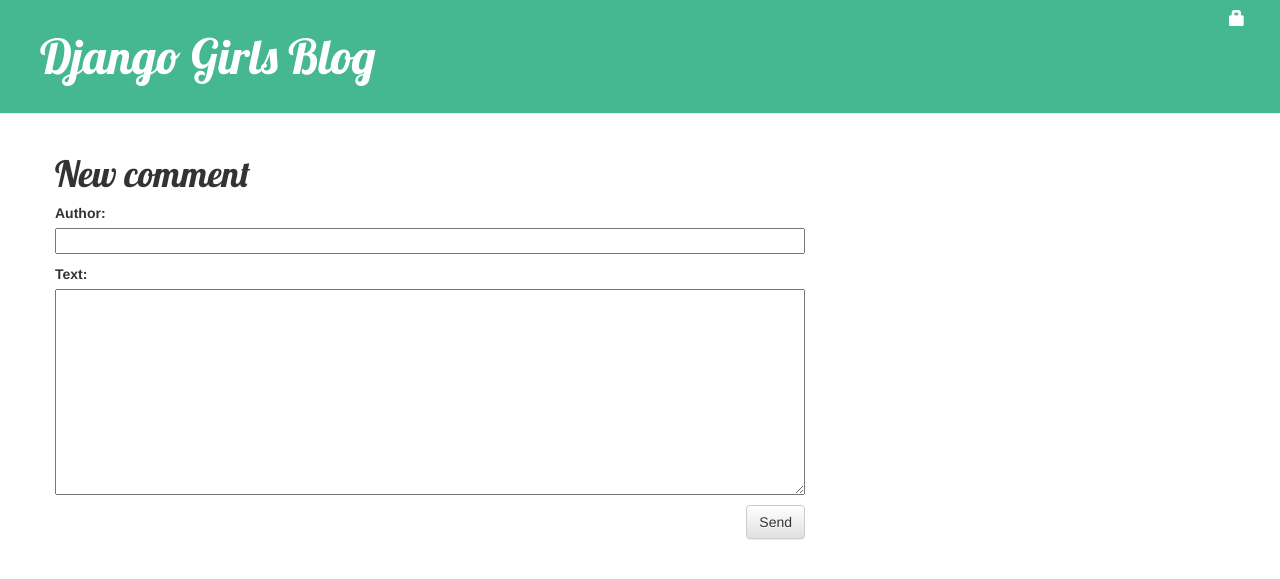
After one commit to Chaewon-IM/my-first-blog, a Django app: page /post/1/comment/ in a window 1280 px wide. The commit adds this page. Shown: the top 579 px of the page. Run offline with Django 3.2, Linux system fonts and the light colour scheme; tables that the repository leaves empty hold one stand-in row (values such as "Sample post"); some libraries are stand-ins or nearby versions.

Commit message:
applying comment

```diff
--- a/blog/admin.py
+++ b/blog/admin.py
@@ -1,7 +1,9 @@
 from django.contrib import admin
-from .models import Post
+from .models import Post, Comment
 
 
 admin.site.register(Post)
 
+admin.site.register(Comment)
+
 # Register your models here.
--- a/blog/forms.py
+++ b/blog/forms.py
@@ -1,8 +1,13 @@
 from django import forms
-from .models import Post
+from .models import Post, Comment
 
 class PostForm(forms.ModelForm):
 
     class Meta:
         model = Post
         fields = ('title', 'text',)
+
+class CommentForm(forms.ModelForm):
+    class Meta:
+        model = Comment
+        fields = ('author', 'text',)
--- a/blog/models.py
+++ b/blog/models.py
@@ -23,6 +23,26 @@ class Post(models.Model):
     def __str__(self):
         return self.title
 
+    def approved_comments(self):
+        return self.comments.filter(approved_comment=True)
+
+
+
+class Comment(models.Model):
+    post = models.ForeignKey('blog.Post', on_delete=models.CASCADE, related_name='comments')
+    author = models.CharField(max_length=200)
+    text= models.TextField()
+    created_date = models.DateTimeField(default=timezone.now)
+    approved_comment=models.BooleanField(default=False)
+
+    def approve(self):
+        self.approved_comment= True
+        self.save()
+
+    def __str__(self):
+        return self.text
+
+
 
 
 # Create your models here.
--- a/blog/static/css/blog.css
+++ b/blog/static/css/blog.css
@@ -53,3 +53,7 @@ h1, h2, h3, h4 {
 .post h1 a, .post h1 a:visited {
 	color:#2236e6c9;
 }
+
+.comment {
+	margin: 20px 0px 20px 20px;
+}
--- /dev/null
+++ b/blog/templates/blog/add_comment_to_post.html
@@ -0,0 +1,9 @@
+{% extends 'blog/base.html' %}
+
+{% block content %}
+    <h1>New comment</h1>
+    <form method = "POST" class="post-form">{%csrf_token %}
+        {{ form.as_p }}
+        <button type="submit" class="save btn btn-default">Send</button>
+    </form>
+{% endblock %}
--- a/blog/templates/blog/post_list.html
+++ b/blog/templates/blog/post_list.html
@@ -8,6 +8,7 @@
               </div>
               <h1><a href="{% url 'post_detail' pk=post.pk %}">{{ post.title }}</a></h1>
               <p>{{post.text|linebreaksbr}}</p>
+              <a href="{% url 'post_detail' pk=post.pk %}">Comments : {{ post.approved_comments.count }}</a>
             </div>
           {% endfor %}
         {% endblock %}
--- a/blog/urls.py
+++ b/blog/urls.py
@@ -9,4 +9,7 @@ urlpatterns = [
     path('drafts/', views.post_draft_list, name='post_draft_list'),
     path('post/<pk>/publish/',views.post_publish, name='post_publish'),
     path('post/<pk>/remove/', views.post_remove, name='post_remove'),
+    path('post/<pk>/comment/', views.add_comment_to_post, name='add_comment_to_post'),
+    path('comment/<pk>/approve/', views.comment_approve, name='comment_approve'),
+    path('comment/<pk>/remove/', views.comment_remove, name='comment_remove'),
 ]
--- a/blog/views.py
+++ b/blog/views.py
@@ -1,7 +1,7 @@
 from django.shortcuts import render, get_object_or_404, redirect
-from .models import Post
+from .models import Post, Comment
 from django.utils import timezone
-from .forms import PostForm
+from .forms import PostForm, CommentForm
 from django.contrib.auth.decorators import login_required
 
 
@@ -65,3 +65,30 @@ def post_remove(request, pk):
     post=get_object_or_404(Post, pk=pk)
     post.delete()
     return redirect('post_list')
+
+
+def add_comment_to_post(request, pk):
+    post = get_object_or_404(Post, pk=pk)
+    if request.method == "POST":
+        form = CommentForm(request.POST)
+        if form.is_valid():
+            comment = form.save(commit=False)
+            comment.post = post
+            comment.save()
+            return redirect('post_detail', pk=post.pk)
+    else:
+        form = CommentForm()
+    return render(request, 'blog/add_comment_to_post.html', {'form':form})
+
+@login_required
+def comment_approve(request, pk):
+    comment = get_object_or_404(Comment, pk=pk)
+    comment.approve()
+    return redirect('post_detail', pk=comment.post.pk)
+
+
+@login_required
+def comment_remove(request, pk):
+    comment = get_object_or_404(Comment, pk=pk)
+    comment.delete()
+    return redirect('post_detail', pk=comment.post.pk)
```
Also changed, not shown: blog/templates/blog/post_detail.html (+22 -0 lines), blog/migrations/0002_auto_20210208_2208.py (added).
